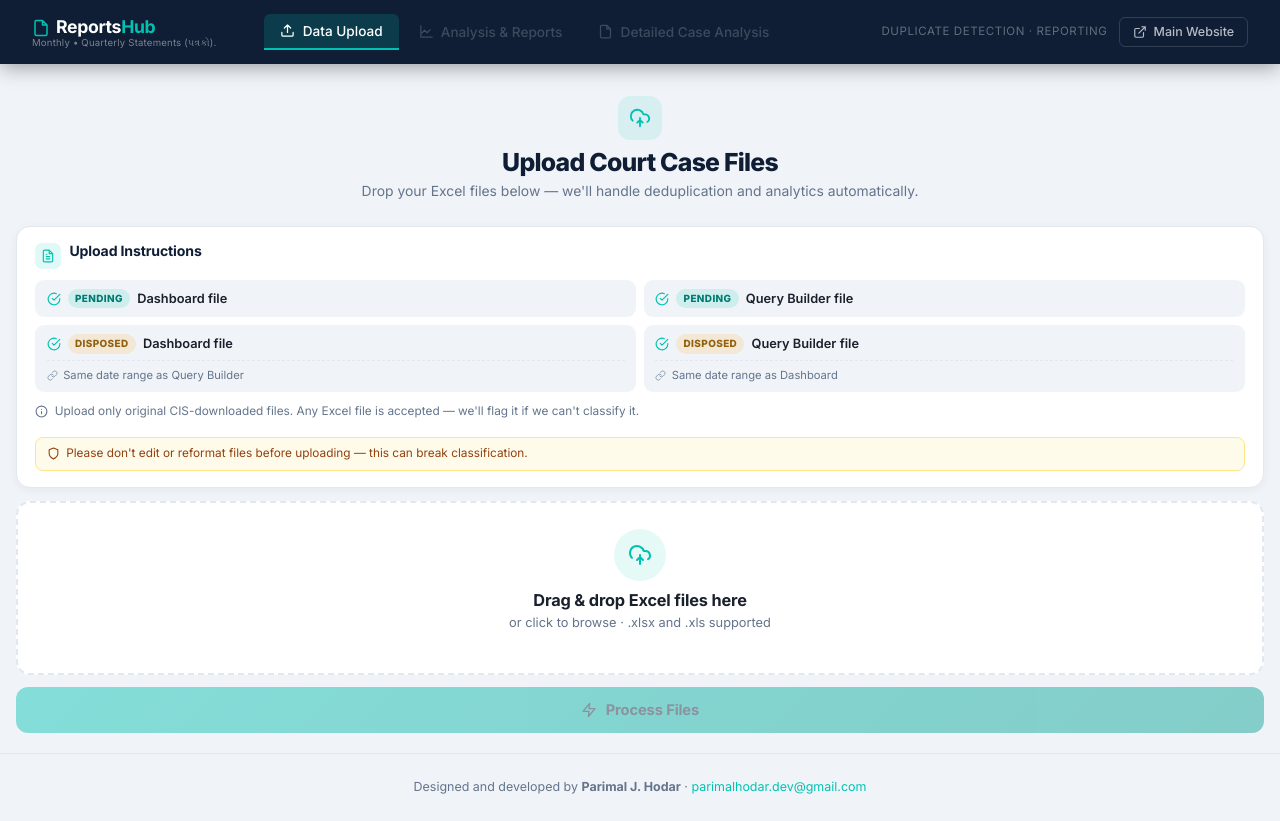
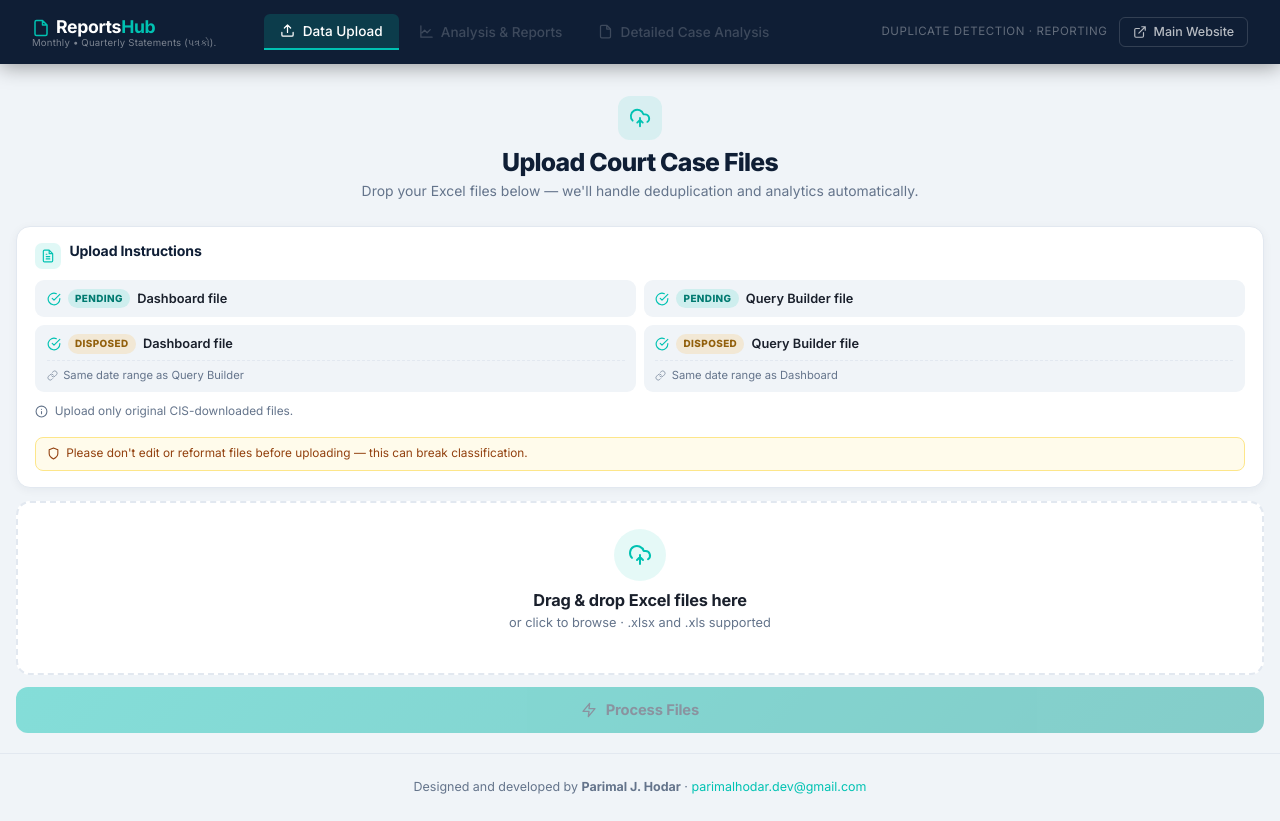
Before and after one commit to myexcelweb/reports_hub, a React (Vite) app: page / in a window 1280 px wide. Built offline with nearby package versions, Linux system fonts and the light colour scheme.

Commit message:
Update 01-07-2026 14:40:17.18

```diff
--- a/src/components/UploadScreen.jsx
+++ b/src/components/UploadScreen.jsx
@@ -731,7 +731,7 @@
 
                     <p className="instructions-footnote">
                         <InfoIcon size={13} />
-                        <span>Upload only original CIS-downloaded files. Any Excel file is accepted — we'll flag it if we can't classify it.</span>
+                        <span>Upload only original CIS-downloaded files. </span>
                     </p>
 
                     <div className="instructions-note">
```
